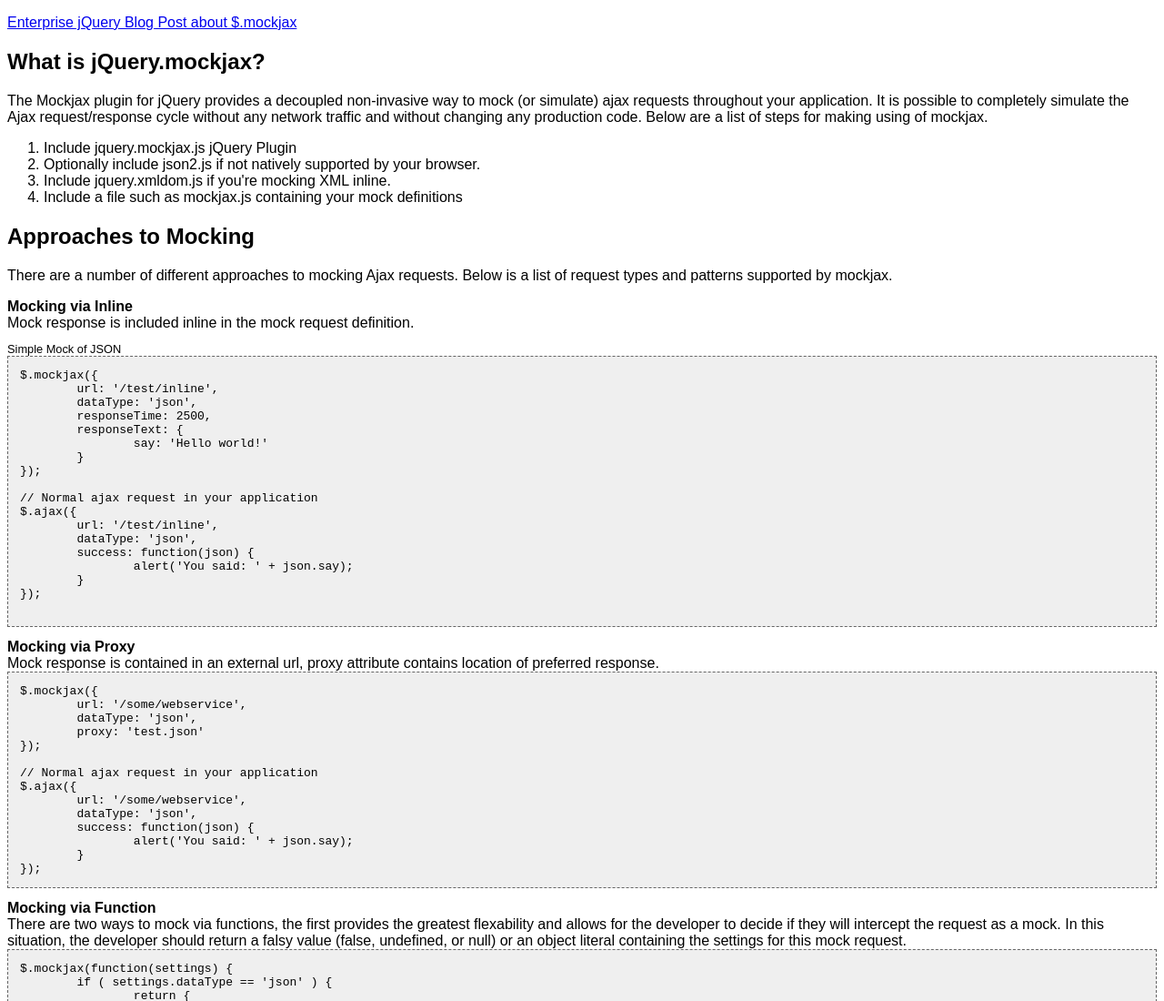
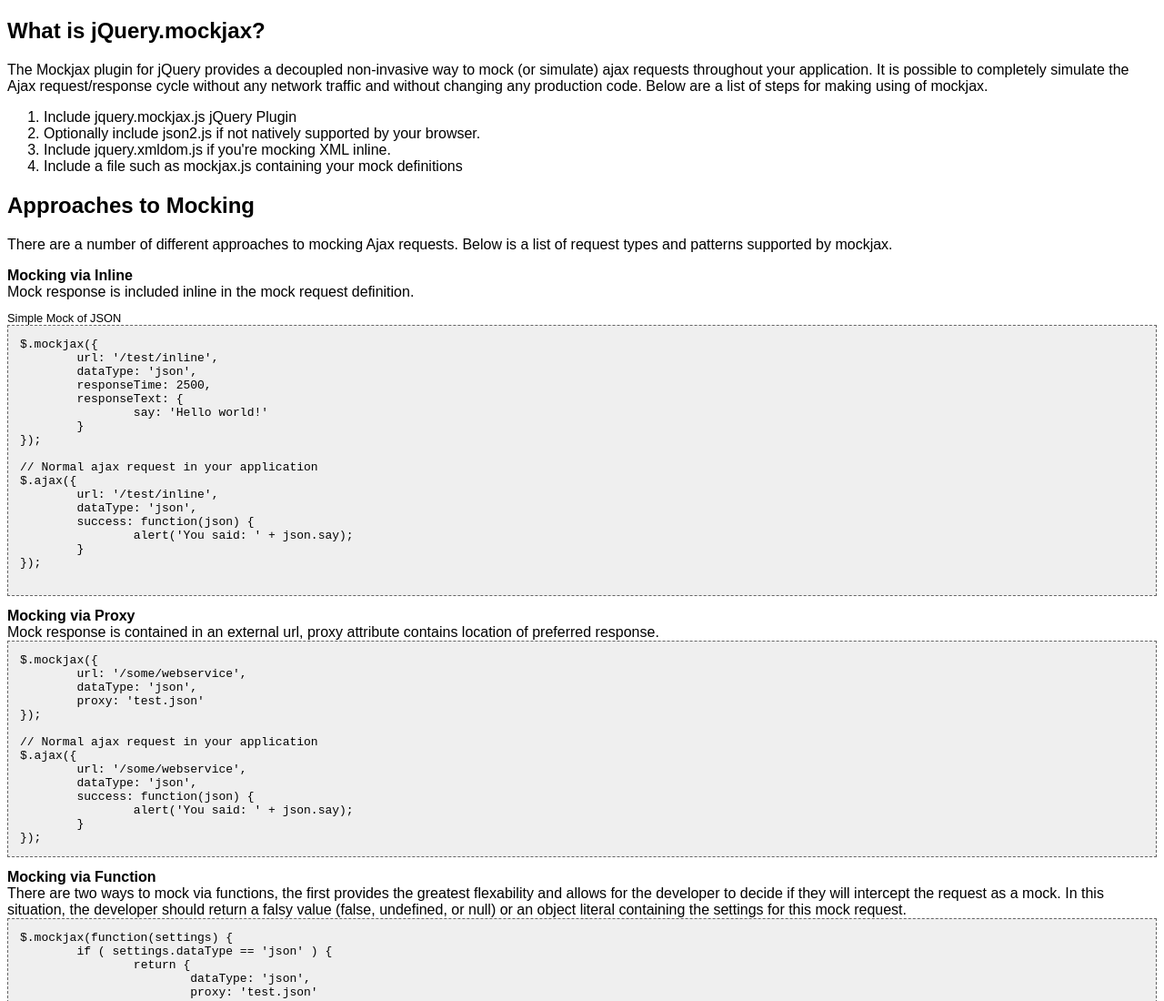
Before and after one commit to jakerella/jquery-mockjax, a website: page examples/demo.html in a window 1280 px wide. Shown: the top 1100 px of the page at 91% size. Drawn offline with nearby package versions, Linux system fonts and the light colour scheme; files whose address does not match are found by name.

Commit message:
Remove blog post link, those docs can be found in the README.

```diff
--- a/examples/demo.html
+++ b/examples/demo.html
@@ -46,7 +46,6 @@
 	</script>
 </head>
 <body>
-	<p><a href="http://enterprisejquery.com/?p=106">Enterprise jQuery Blog Post about $.mockjax</a></p>
 	<h2>What is jQuery.mockjax?</h2>
 	<p>The Mockjax plugin for jQuery provides a decoupled non-invasive way to mock (or simulate) ajax requests throughout your application. It is possible to
 	completely simulate the Ajax request/response cycle without any network traffic and without changing any production code. Below are a list of steps for making using
```
